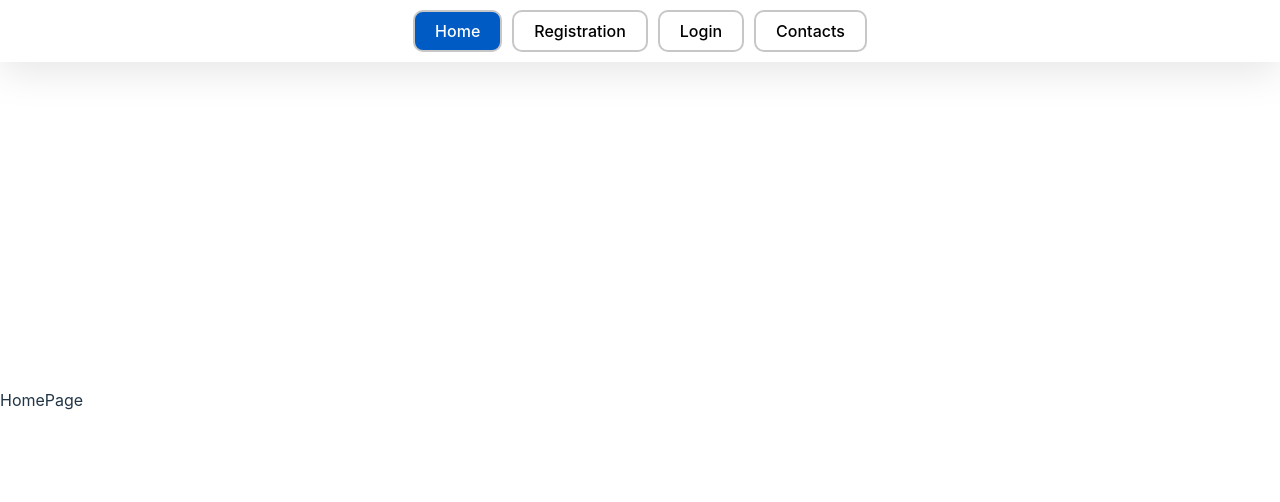
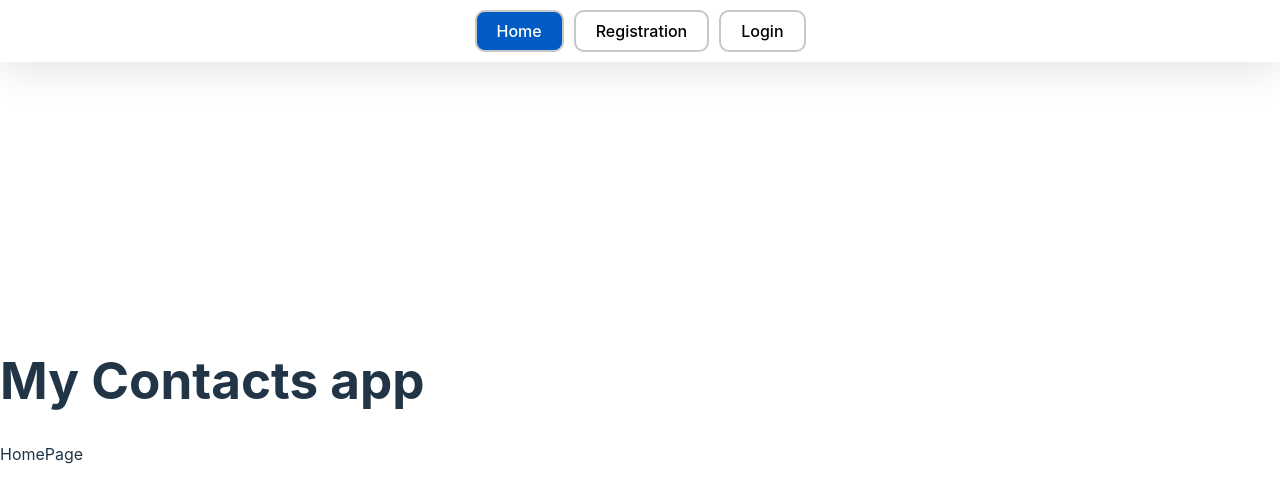
Before and after one commit to TrotskyuYurii/goit-react-hw-08, a React (Vite) app: page / in a window 1280 px wide. Shown: the top 502 px of the page. Built offline with nearby package versions, Linux system fonts and the light colour scheme.

Commit message:
visibleOnRegister

```diff
--- a/src/components/Layout/Layout.jsx
+++ b/src/components/Layout/Layout.jsx
@@ -1,5 +1,8 @@
-import { NavLink } from "react-router-dom";
+import { NavLink, useSearchParams } from "react-router-dom";
+import { useSelector } from "react-redux";
 import clsx from "clsx";
+
+import { selectIsLoggedIn } from "../../redux/auth/selectors";
 
 import css from "./Layout.module.css";
 
@@ -11,6 +14,9 @@ const Layout = ({ children }) => {
       [css.active]: isActive,
     });
 
+    const isLoggedIn  = useSelector(selectIsLoggedIn);
+    console.log("isLoggedIn", isLoggedIn);
+
   return (
     <div>
       <header className={css.header}>
@@ -18,15 +24,16 @@ const Layout = ({ children }) => {
           <NavLink to="/" className={getNavLinkClassName}>
             Home
           </NavLink>
-          <NavLink to="/registration" className={getNavLinkClassName}>
+          {isLoggedIn ? <><NavLink to="/contacts" className={getNavLinkClassName}>
+            Contacts
+          </NavLink></>:<><NavLink to="/registration" className={getNavLinkClassName}>
             Registration
           </NavLink>
           <NavLink to="/login" className={getNavLinkClassName}>
             Login
-          </NavLink>
-          <NavLink to="/contacts" className={getNavLinkClassName}>
-            Contacts
-          </NavLink>
+          </NavLink></> }
+
+
         </nav>
       </header>
       <main>
--- a/src/pages/HomePage/HomePage.jsx
+++ b/src/pages/HomePage/HomePage.jsx
@@ -2,7 +2,11 @@ import css from "./HomePage.module.css"
 
 const HomePage = () => {
   return (
-    <div>HomePage</div>
+
+    <div>
+      <h1>My Contacts app</h1>
+      <p>HomePage</p>
+      </div>
   )
 }
 
--- a/src/redux/auth/operations.js
+++ b/src/redux/auth/operations.js
@@ -27,7 +27,7 @@ export const register = createAsyncThunk(
         try {
             const response = await axiosInstance.post('/users/signup', credentials);
             settoken(response.data.token);
-            // console.log('response', response.data);
+            console.log('register', response.data);
             return response.data;
         } catch (error) {
             return thunkAPI.rejectWithValue(error.message);
@@ -41,6 +41,7 @@ export const logIn = createAsyncThunk(
         try {
             const response = await axiosInstance.post('/users/login', credentials);
             settoken(response.data.token);
+            console.log('login', response.data);
             return response.data;
         } catch (error) {
             return thunkAPI.rejectWithValue(error.message);
```
